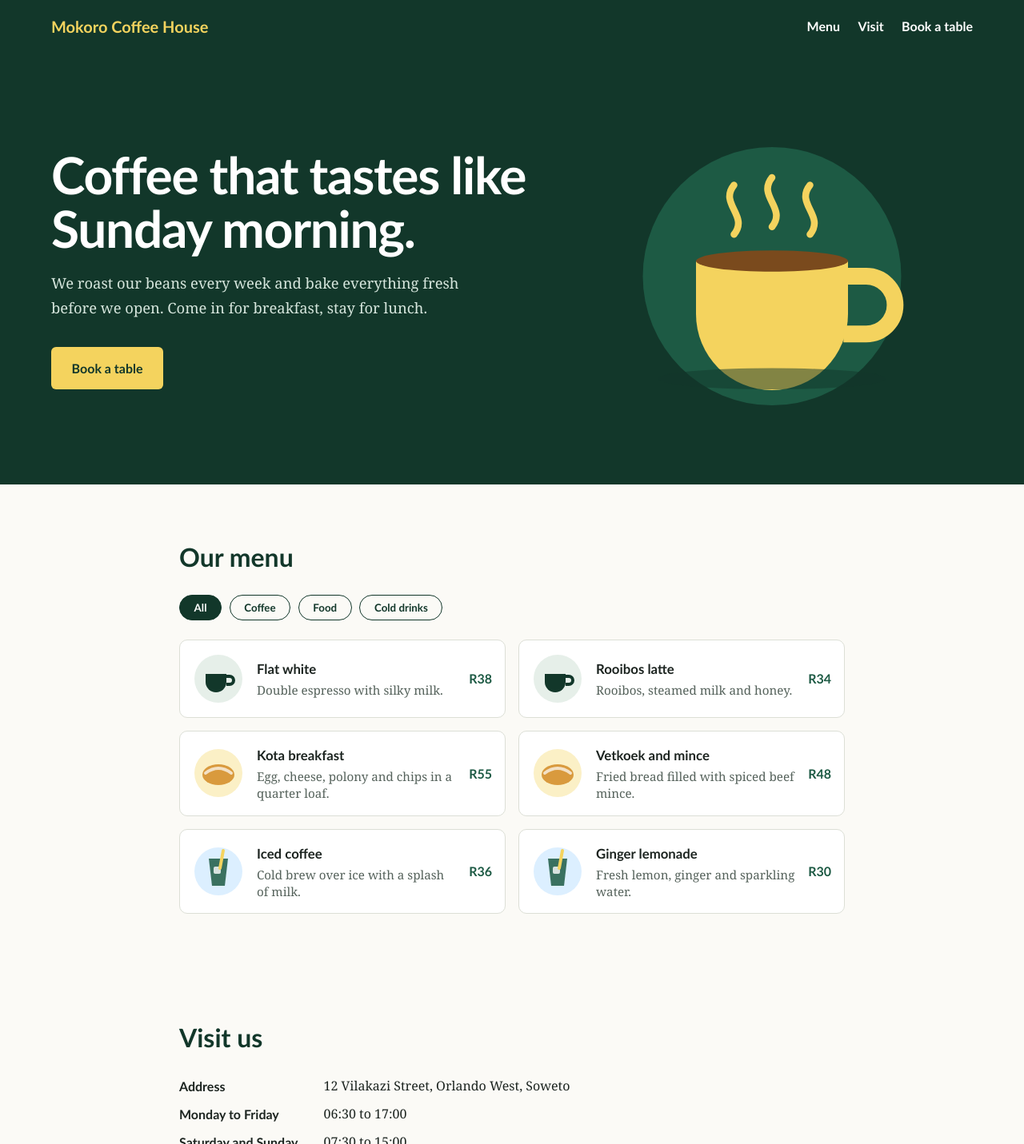
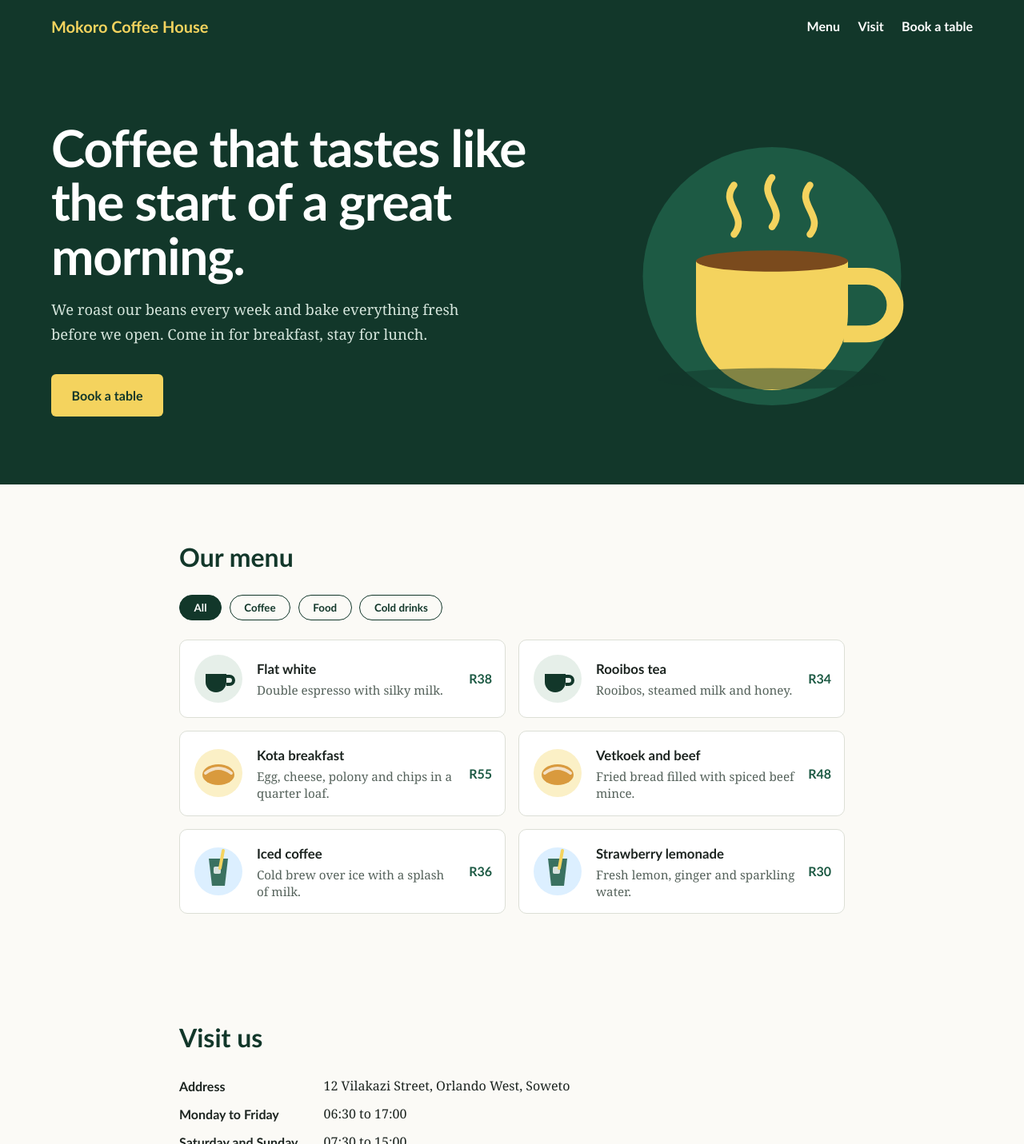
Before and after one commit to elihlenhlumayo/coffeeshop, a plain HTML site: page index.html in a window 1280 px wide. Shown: the top 1431 px of the page at 80% size. Drawn offline with Linux system fonts and the light colour scheme.

Commit message:
Update coffee house name and menu items

```diff
--- a/index.html
+++ b/index.html
@@ -3,7 +3,7 @@
 <head>
   <meta charset="UTF-8">
   <meta name="viewport" content="width=device-width, initial-scale=1">
-  <title>Mokoro Coffee House | Soweto</title>
+  <title>Elis Coffee House | Soweto</title>
   <meta name="description" content="Mokoro Coffee House: fresh coffee, breakfast and light lunches in Soweto.">
   <link rel="icon" href="images/favicon.svg" type="image/svg+xml">
   <link rel="stylesheet" href="css/style.css">
@@ -17,7 +17,7 @@
   <main id="top">
     <section class="hero">
       <div>
-        <h1>Coffee that tastes like Sunday morning.</h1>
+        <h1>Coffee that tastes like the start of a great morning.</h1>
         <p>We roast our beans every week and bake everything fresh before we open. Come in for breakfast, stay for lunch.</p>
         <a class="btn" href="#book">Book a table</a>
       </div>
@@ -34,11 +34,11 @@
       </div>
       <div class="menu-grid" id="menuGrid">
         <article class="item" data-cat="coffee"><img src="images/coffee.svg" alt=""><div><h3>Flat white</h3><p>Double espresso with silky milk.</p></div><span class="price">R38</span></article>
-        <article class="item" data-cat="coffee"><img src="images/coffee.svg" alt=""><div><h3>Rooibos latte</h3><p>Rooibos, steamed milk and honey.</p></div><span class="price">R34</span></article>
+        <article class="item" data-cat="coffee"><img src="images/coffee.svg" alt=""><div><h3>Rooibos tea</h3><p>Rooibos, steamed milk and honey.</p></div><span class="price">R34</span></article>
         <article class="item" data-cat="food"><img src="images/food.svg" alt=""><div><h3>Kota breakfast</h3><p>Egg, cheese, polony and chips in a quarter loaf.</p></div><span class="price">R55</span></article>
-        <article class="item" data-cat="food"><img src="images/food.svg" alt=""><div><h3>Vetkoek and mince</h3><p>Fried bread filled with spiced beef mince.</p></div><span class="price">R48</span></article>
+        <article class="item" data-cat="food"><img src="images/food.svg" alt=""><div><h3>Vetkoek and beef</h3><p>Fried bread filled with spiced beef mince.</p></div><span class="price">R48</span></article>
         <article class="item" data-cat="cold"><img src="images/cold.svg" alt=""><div><h3>Iced coffee</h3><p>Cold brew over ice with a splash of milk.</p></div><span class="price">R36</span></article>
-        <article class="item" data-cat="cold"><img src="images/cold.svg" alt=""><div><h3>Ginger lemonade</h3><p>Fresh lemon, ginger and sparkling water.</p></div><span class="price">R30</span></article>
+        <article class="item" data-cat="cold"><img src="images/cold.svg" alt=""><div><h3>Strawberry lemonade</h3><p>Fresh lemon, ginger and sparkling water.</p></div><span class="price">R30</span></article>
       </div>
     </section>
 
```
